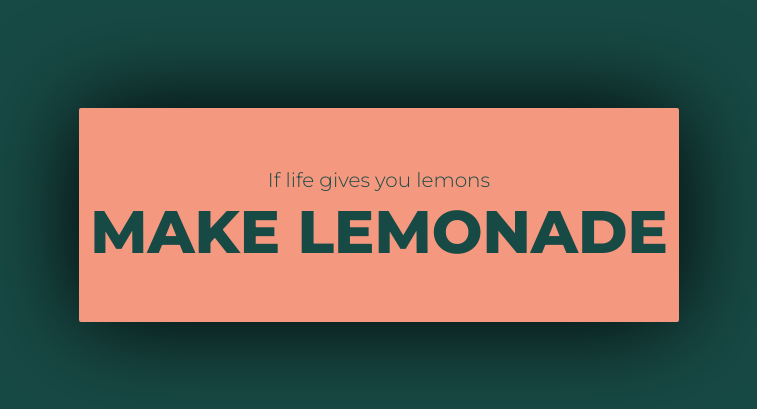
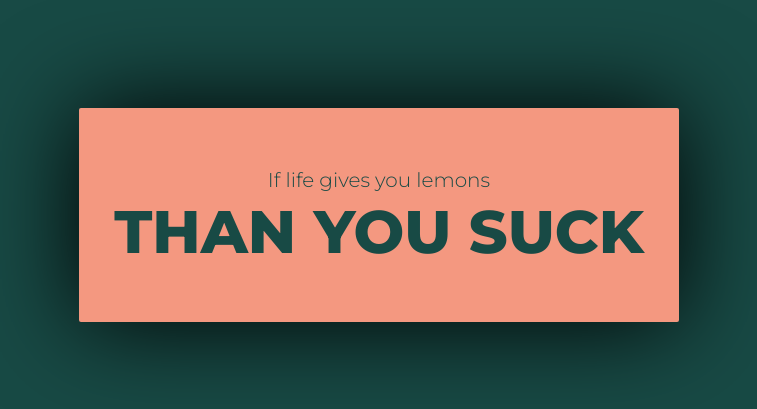
Before and after one commit to Fankyzene/my-first-github-page, a plain HTML site: page index.html in a window 1280 px wide. Shown: the part 185-594 px from the top of the page, without its empty margins (261-1018 px from the left). Drawn offline with Linux system fonts and the light colour scheme.

Commit message:
Update index.html

```diff
--- a/index.html
+++ b/index.html
@@ -14,7 +14,7 @@
 <div class="container">
     <div class="box">
         <p>If life gives you lemons</p>
-        <p>Make lemonade</p>
+        <p>Than you SUCK</p>
     </div>
 </div>
 </body>
```
